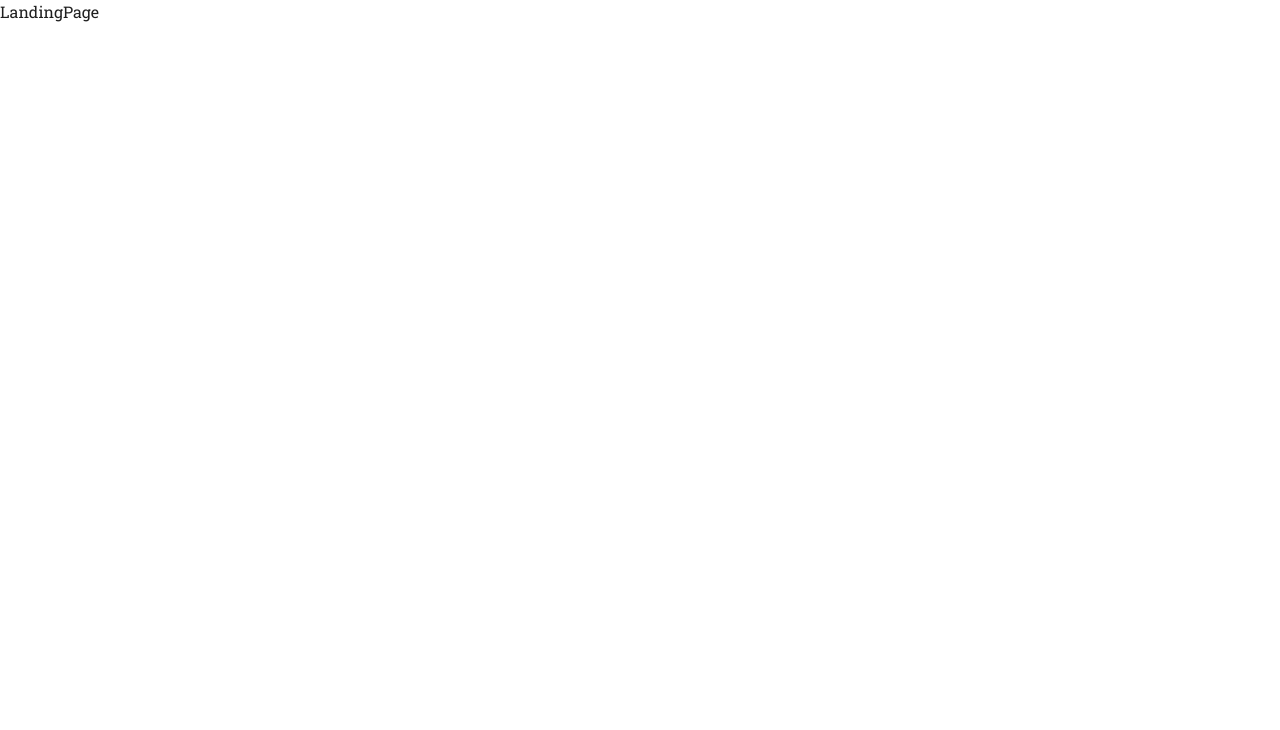
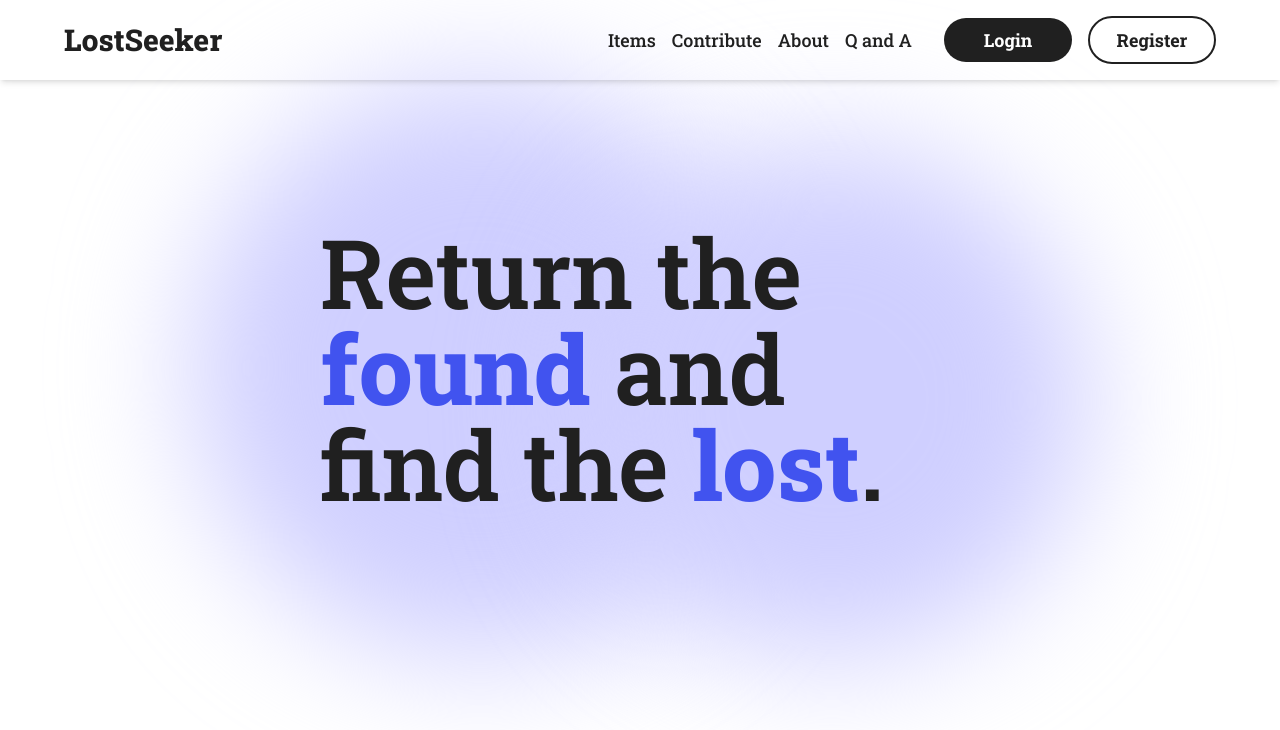
Before and after one commit to The-XENO-Studios/Lost-Seeker, a React (Vite) app in the folder Lost-Seeker/: page / in a window 1280 px wide. Shown: the top 730 px of the page. Built offline with nearby package versions, Linux system fonts and the light colour scheme.

Commit message:
add current landing page design + lottie player

```diff
--- a/Lost-Seeker/package.json
+++ b/Lost-Seeker/package.json
@@ -10,6 +10,7 @@
     "preview": "vite preview"
   },
   "dependencies": {
+    "@lottiefiles/react-lottie-player": "^3.5.3",
     "firebase": "^9.23.0",
     "react": "^18.2.0",
     "react-dom": "^18.2.0",
--- a/Lost-Seeker/src/components/pages/landing/LandingPage.tsx
+++ b/Lost-Seeker/src/components/pages/landing/LandingPage.tsx
@@ -1,5 +1,29 @@
+import LandingNavBar from "./components/LandingNavBar";
+
 function LandingPage() {
-  return <div>LandingPage</div>;
+  return (
+    <div className="flex flex-col items-center w-screen overflow-x-hidden h-screen relative">
+      <LandingNavBar />
+
+      <div className="h-[36rem] w-[36rem] left-48 bottom-36 absolute">
+        <div className="p-20 h-full w-full bg-lightBlue  rounded-full blur-3xl"></div>
+      </div>
+
+      <div className="h-[32rem] w-[32rem] right-48 top-36 absolute">
+        <div className="p-20 h-full w-full bg-lightBlue  rounded-full blur-3xl"></div>
+      </div>
+
+      <div className="flex flex-col items-center mt-20 z-10">
+        <div className="flex flex-col items-center">
+          <h1 className="font-semibold text-8xl py-4 w-1/2  mt-32 text-black">
+            Return the <b className="text-blue font-extrabold">found</b> and
+            find the <b className="text-blue font-extrabold">lost</b>.
+          </h1>
+          <p></p>
+        </div>
+      </div>
+    </div>
+  );
 }
 
 export default LandingPage;
--- /dev/null
+++ b/Lost-Seeker/src/components/pages/landing/components/LandingNavBar.tsx
@@ -0,0 +1,55 @@
+import React from "react";
+import { Link } from "react-router-dom";
+
+function LandingNavBar() {
+  return (
+    <div className="fixed h-20 w-full bg-transparent shadow-md flex flex-row justify-between items-center px-4 sm:px-10 md:px-10 lg:px-14 xl:px-16 z-20 ">
+      <div className="flex flex-row items-center">
+        <h1 className="font-extrabold text-xl  md:text-2xl lg:text-3xl text-black">
+          LostSeeker
+        </h1>
+      </div>
+      <div className="flex flex-row items-center gap-3 sm:gap-6 lg:gap-8">
+        <div className="flex flex-row items-center gap-4 md:text-base xl:text-lg font-medium ">
+          <Link
+            className="hidden md:block transition-transform hover:scale-95"
+            to="/product"
+          >
+            Items
+          </Link>
+          <Link
+            className="hidden md:block transition-transform hover:scale-95"
+            to="/about"
+          >
+            Contribute
+          </Link>
+          <Link className="transition-transform hover:scale-95" to="/samples">
+            About
+          </Link>
+          <Link
+            className="hidden sm:block transition-transform hover:scale-95"
+            to="/pricing"
+          >
+            Q and A
+          </Link>
+        </div>
+        <div className="flex flex-row items-center gap-3 lg:gap-4">
+          <Link
+            className="bg-black text-white rounded-full w-28 lg:w-32 hidden md:flex items-center justify-center py-1 md:py-2 text-lg font-bold transition-transform hover:scale-95"
+            to={"/login"}
+          >
+            Login
+          </Link>
+          <Link
+            className="bg-white text-text_primary border-2 border-text_primary rounded-full w-28 lg:w-32 flex items-center justify-center py-1 md:py-2 text-lg font-bold transition-transform hover:scale-95"
+            to={"/register"}
+          >
+            Register
+          </Link>
+        </div>
+      </div>
+    </div>
+  );
+}
+
+export default LandingNavBar;
--- /dev/null
+++ b/Lost-Seeker/src/components/shared/LottiePlayer.tsx
@@ -0,0 +1,24 @@
+import { Player } from "@lottiefiles/react-lottie-player";
+
+function LottiePlayer({
+  src,
+  className,
+  autoplay,
+  loop,
+}: {
+  src: string;
+  className: string;
+  autoplay?: boolean;
+  loop?: boolean;
+}) {
+  return (
+    <Player
+      className={className}
+      autoplay={autoplay}
+      loop={loop}
+      src={src}
+    ></Player>
+  );
+}
+
+export default LottiePlayer;
```
Also changed, not shown: 1 other file (tests, documents, lock files or other folders).
